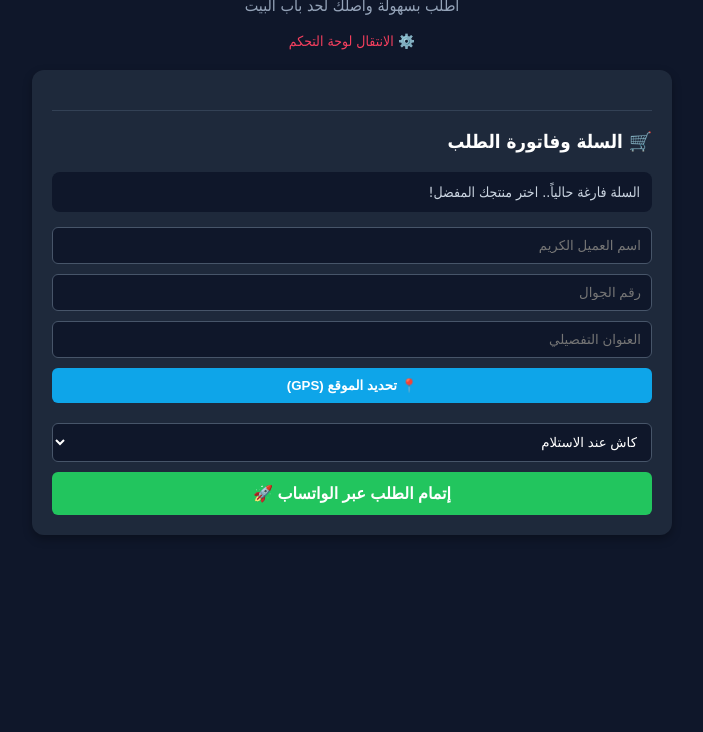
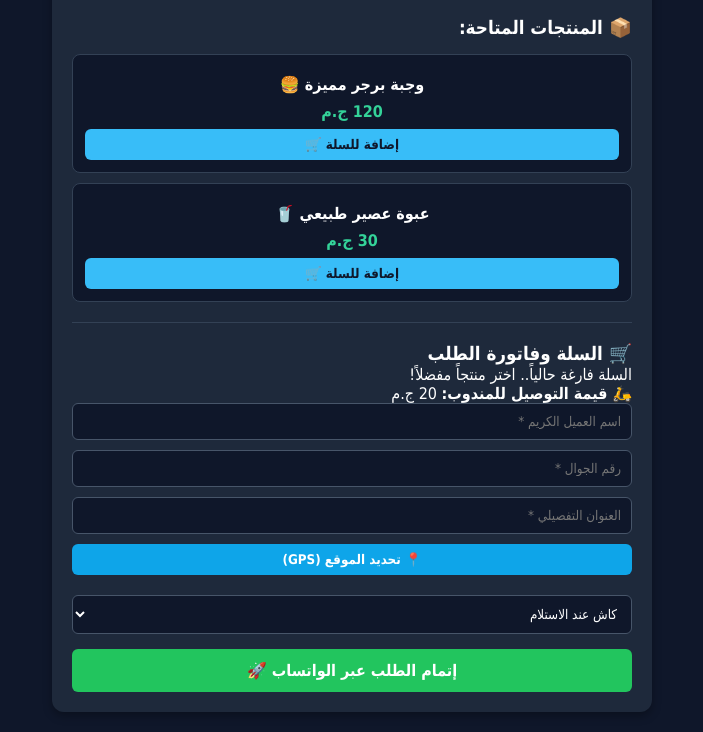
Before and after one commit to samehabouelazm-cloud/ready-food-delivery, a website: page index.html in a window 1280 px wide. Shown: the part 105-837 px from the top of the page, without its empty margins (288-991 px from the left). Before the commit the page ends 800 px from the top, so only its background shows below. Drawn offline with Linux system fonts and the light colour scheme.

Commit message:
Update index.html

```diff
--- a/index.html
+++ b/index.html
@@ -4,46 +4,171 @@
     <meta charset="UTF-8">
     <meta name="viewport" content="width=device-width, initial-scale=1.0">
     <title>متجر التوصيل السريع 🚀</title>
-    <link rel="stylesheet" href="style.css">
+    <style>
+        * { box-sizing: border-box; margin: 0; padding: 0; font-family: Tahoma, sans-serif; }
+        body { background: #0f172a; color: #fff; padding: 20px; }
+        .container { max-width: 600px; margin: 0 auto; background: #1e293b; padding: 20px; border-radius: 12px; box-shadow: 0 4px 10px rgba(0,0,0,0.3); }
+        .hero { text-align: center; margin-bottom: 20px; }
+        .hero h1 { color: #38bdf8; margin-bottom: 5px; }
+        .product-card { background: #0f172a; padding: 12px; border-radius: 8px; text-align: center; margin-bottom: 10px; border: 1px solid #334155; }
+        .product-card h3 { font-size: 16px; margin: 8px 0; color: #fff; }
+        .price { color: #34d399; font-weight: bold; margin-bottom: 8px; }
+        button { background: #38bdf8; color: #0f172a; border: none; padding: 8px 12px; border-radius: 6px; font-weight: bold; cursor: pointer; width: 100%; }
+        input, select { width: 100%; padding: 10px; border-radius: 6px; border: 1px solid #475569; background: #0f172a; color: #fff; margin-bottom: 10px; }
+        .cart-box { background: #0f172a; padding: 12px; border-radius: 8px; margin-bottom: 15px; font-size: 14px; color: #cbd5e1; }
+    </style>
 </head>
-<body style="background: #0f172a; color: #fff; font-family: Tahoma, sans-serif; padding: 20px;">
+<body>
 
-    <div style="text-align: center; margin-bottom: 20px;">
-        <h1 style="color: #38bdf8;">متجر التوصيل السريع 🚀</h1>
+<div class="container">
+    <div class="hero">
+        <h1>🚀 متجر التوصيل السريع</h1>
         <p style="color: #94a3b8;">اطلب بسهولة واصلك لحد باب البيت</p>
-        <a href="admin.html" style="color: #f43f5e; text-decoration: none; font-size: 14px;">⚙️ الانتقال لوحة التحكم</a>
     </div>
 
-    <div style="max-width: 600px; margin: 0 auto; background: #1e293b; padding: 20px; border-radius: 12px; box-shadow: 0 4px 10px rgba(0,0,0,0.3);">
+    <h3>📦 المنتجات المتاحة:</h3>
+    <div id="dynamicMenu" style="margin: 15px 0;"></div>
 
-        <!-- حاصنة عرض المنتجات -->
-        <div id="dynamicMenu"></div>
+    <hr style="border: 0; border-top: 1px solid #334155; margin: 20px 0;">
 
-        <hr style="border: 0; border-top: 1px solid #334155; margin: 20px 0;">
+    <h3>🛒 السلة وفاتورة الطلب</h3>
+    <div class="cart-summary" id="cartSummary">السلة فارغة حالياً.. اختر منتجك المفضل!</div>
 
-        <h3>🛒 السلة وفاتورة الطلب</h3>
-        <div id="cartSummary" style="background: #0f172a; padding: 12px; border-radius: 8px; margin-bottom: 15px; font-size: 14px; color: #cbd5e1;">
-            السلة فارغة حالياً.. اختر منتجك المفضل!
-        </div>
+    <input type="text" id="customerName" placeholder="اسم العميل الكريم *">
+    <input type="text" id="customerPhone" placeholder="رقم الجوال *">
+    <input type="text" id="customerAddress" placeholder="العنوان التفصيلي *">
 
-        <div style="display: flex; flex-direction: column; gap: 10px;">
-            <input type="text" id="customerName" placeholder="اسم العميل الكريم" style="padding: 10px; border-radius: 6px; border: 1px solid #475569; background: #0f172a; color: #fff;">
-            <input type="text" id="customerPhone" placeholder="رقم الجوال" style="padding: 10px; border-radius: 6px; border: 1px solid #475569; background: #0f172a; color: #fff;">
-            <input type="text" id="customerAddress" placeholder="العنوان التفصيلي" style="padding: 10px; border-radius: 6px; border: 1px solid #475569; background: #0f172a; color: #fff;">
+    <button type="button" onclick="getLocation()" style="background: #0ea5e9; color: #fff; margin-bottom: 10px;">📍 تحديد الموقع (GPS)</button>
+    <div id="locationStatus" style="font-size: 12px; color: #38bdf8; margin-bottom: 10px;"></div>
 
-            <button type="button" onclick="getLocation()" style="background: #0ea5e9; color: #fff; border: none; padding: 10px; border-radius: 6px; cursor: pointer; font-weight: bold;">📍 تحديد الموقع (GPS)</button>
-            <div id="locationStatus" style="font-size: 12px; color: #38bdf8;"></div>
+    <select id="paymentMethod">
+        <option value="كاش عند الاستلام">كاش عند الاستلام</option>
+        <option value="انستا باي">انستا باي (InstaPay)</option>
+        <option value="فودافون كاش">فودافون كاش</option>
+    </select>
 
-            <select id="paymentMethod" style="padding: 10px; border-radius: 6px; border: 1px solid #475569; background: #0f172a; color: #fff;">
-                <option value="كاش عند الاستلام">كاش عند الاستلام</option>
-                <option value="تحويل إلكتروني">تحويل إلكتروني</option>
-            </select>
+    <button type="button" onclick="checkoutOrder()" style="background: #22c55e; color: #fff; padding: 12px; font-size: 16px; margin-top: 5px;">إتمام الطلب عبر الواتساب 🚀</button>
+</div>
 
-            <button type="button" onclick="checkoutOrder()" style="background: #22c55e; color: #fff; border: none; padding: 12px; border-radius: 6px; cursor: pointer; font-size: 16px; font-weight: bold;">إتمام الطلب عبر الواتساب 🚀</button>
-        </div>
-    </div>
+<script>
+    let cartItem = null;
+    let customerCoords = null;
 
-    <!-- ربط ملف الجافاسكريبت -->
-    <script src="script.js"></script>
+    // منتجات افتراضية للتأكد من العرض الفوري
+    const defaultProducts = [
+        { name: 'وجبة برجر مميزة 🍔', price: 120, category: 'الوجبات السريعة' },
+        { name: 'عبوة عصير طبيعي 🥤', price: 30, category: 'المشروبات' }
+    ];
+
+    function loadStoreProducts() {
+        let products = JSON.parse(localStorage.getItem('storeProducts')) || defaultProducts;
+        const menuContainer = document.getElementById('dynamicMenu');
+        if (!menuContainer) return;
+        menuContainer.innerHTML = '';
+
+        products.forEach((p, index) => {
+            menuContainer.innerHTML += `
+                <div class="product-card">
+                    <h3>${p.name}</h3>
+                    <div class="price">${p.price} ج.م</div>
+                    <button onclick="addToCart('${p.name}', ${p.price})">إضافة للسلة 🛒</button>
+                </div>
+            `;
+        });
+        updateCartDisplay();
+    }
+
+    function addToCart(name, price) {
+        cartItem = { name, price };
+        updateCartDisplay();
+        alert(`تمت إضافة "${name}" إلى السلة بنجاح!`);
+    }
+
+    function getLocation() {
+        const statusDiv = document.getElementById('locationStatus');
+        const addressInput = document.getElementById('customerAddress');
+
+        if (!navigator.geolocation) {
+            statusDiv.innerHTML = '⚠️ المتصفح لا يدعم تحديد الموقع.';
+            return;
+        }
+
+        statusDiv.innerHTML = '⏳ جاري تحديد موقعك الحالي بدقة...';
+        navigator.geolocation.getCurrentPosition(
+            (position) => {
+                const lat = position.coords.latitude;
+                const lng = position.coords.longitude;
+                customerCoords = `https://maps.google.com/?q=${lat},${lng}`;
+                addressInput.value = `موقع GPS الواقعي (تم تحديده تلقائياً)`;
+                statusDiv.innerHTML = '✅ تم تحديد الموقع الواقعي بنجاح!';
+            },
+            (error) => {
+                statusDiv.innerHTML = '❌ تعذر تحديد الموقع. تأكد من تفعيل الـ GPS.';
+            },
+            { enableHighAccuracy: true, timeout: 10000, maximumAge: 0 }
+        );
+    }
+
+    function updateCartDisplay() {
+        const summaryDiv = document.getElementById('cartSummary');
+        if (!summaryDiv) return;
+        const deliveryFee = parseFloat(localStorage.getItem('storeDeliveryFee')) || 20;
+
+        if (!cartItem) {
+            summaryDiv.innerHTML = `السلة فارغة حالياً.. اختر منتجاً مفضلاً!<br>🛵 <b>قيمة التوصيل للمندوب:</b> ${deliveryFee} ج.م`;
+            return;
+        }
+
+        let total = parseFloat(cartItem.price) + deliveryFee;
+        summaryDiv.innerHTML = `📦 <b>المنتج:</b> ${cartItem.name} <br>` +
+                                `🏷 <b>سعر الشراء للسلعة:</b> ${cartItem.price} ج.م<br>` +
+                                `🛵 <b>قيمة التوصيل للمندوب:</b> ${deliveryFee} ج.م<br>` +
+                                `💰 <b>إجمالي الفاتورة للعميل:</b> <span style="color: #34d399;">${total} ج.م</span>`;
+    }
+
+    function checkoutOrder() {
+        const name = document.getElementById('customerName').value.trim();
+        const phone = document.getElementById('customerPhone').value.trim();
+        let address = document.getElementById('customerAddress').value.trim();
+        const payment = document.getElementById('paymentMethod').value;
+        const deliveryFee = parseFloat(localStorage.getItem('storeDeliveryFee')) || 20;
+
+        if (!name || !phone || !address) {
+            alert('من فضلك ادخل الاسم، الجوال، والعنوان أو الموقع!');
+            return;
+        }
+
+        if (!cartItem) {
+            alert('السلة فارغة، اختر منتجاً أولاً!');
+            return;
+        }
+
+        let itemPrice = parseFloat(cartItem.price);
+        let total = itemPrice + deliveryFee;
+        let locationText = address;
+
+        if (customerCoords) {
+            locationText += `\nرابط الخريطة: ${customerCoords}`;
+        }
+
+        let msg = "🧾 فاتورة طلب جديدة متكاملة\n" +
+                  "-------------------\n" +
+                  "👤 بيانات العميل:\n" +
+                  "• الاسم: " + name + "\n" +
+                  "• الجوال: " + phone + "\n" +
+                  "• العنوان: " + locationText + "\n" +
+                  "• الدفع: " + payment + "\n" +
+                  "-------------------\n" +
+                  "📦 تفاصيل الأسعار:\n" +
+                  "• سعر السلعة: " + itemPrice + " ج.م\n" +
+                  "• التوصيل: " + deliveryFee + " ج.م\n" +
+                  "-------------------\n" +
+                  "💰 الإجمالي النهائي: " + total + " ج.م";
+
+        window.open(`https://wa.me/201034101822?text=${encodeURIComponent(msg)}`, '_blank');
+    }
+
+    window.onload = loadStoreProducts;
+</script>
 </body>
 </html>
```
